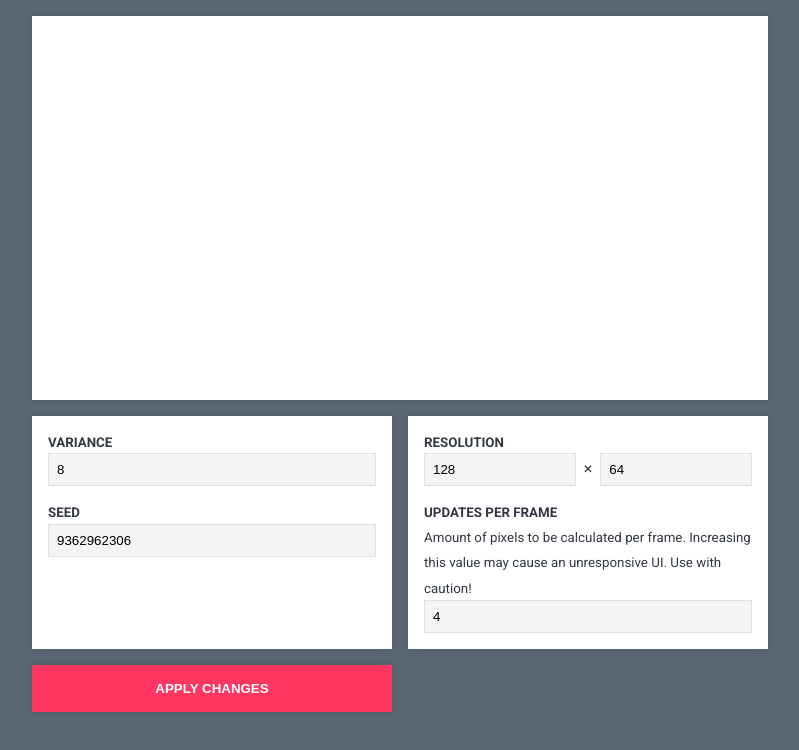
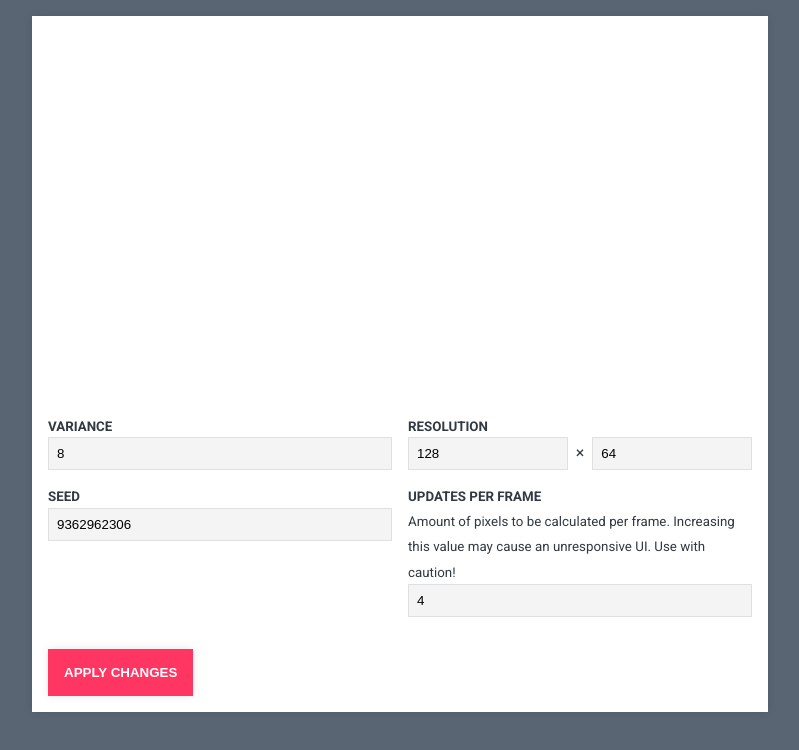
Before and after one commit to timseverien/doodles, a website with bundled scripts: page ml-art-orthogonal/index.html in a window 1280 px wide. Shown: the whole page, without its empty margins (240-1039 px from the left). Built offline with nearby package versions, Linux system fonts and the light colour scheme; a script that the page names is missing.

Commit message:
Improve app styling

```diff
--- a/ml-art-orthogonal/assets/main.css
+++ b/ml-art-orthogonal/assets/main.css
@@ -18,6 +18,7 @@ body {
 }
 
 button {
+	display: inline-block;
 	padding: 1rem;
 	border: 0;
 	background-color: #ff3562;
@@ -68,17 +69,7 @@ h1 {
  * Objects
  ********************************/
 
-.app {
-	display: grid;
-	margin-top: 1rem;
-
-	grid-template-areas: 'figure'
-		'settings-input'
-		'settings-image'
-		'settings-actions';
-	grid-template-columns: 1fr;
-	gap: 1rem;
-}
+.app {}
 .app__figure {
 	grid-area: figure;
 }
@@ -93,16 +84,17 @@ h1 {
 }
 @media only screen and (min-width: 36rem) {
 	.app {
+		display: grid;
 		grid-template-areas: 'figure figure'
 			'settings-input settings-image'
-			'settings-actions .';
+			'settings-actions settings-actions';
 		grid-template-columns: 1fr 1fr;
+		gap: 1rem;
 	}
 }
 
 .container {
-	padding-left: 1rem;
-	padding-right: 1rem;
+	padding: 1rem;
 	margin-left: auto;
 	margin-right: auto;
 	max-width: 48rem;
@@ -113,7 +105,7 @@ h1 {
  ********************************/
 
 .card {
-	padding: 1rem 1rem 0;
+	padding: 1rem;
 	overflow: hidden;
 	background-color: #fff;
 	box-shadow: 0 0 0.5rem rgba(0, 0, 0, 0.1);
--- a/ml-art-orthogonal/index.html
+++ b/ml-art-orthogonal/index.html
@@ -13,9 +13,10 @@
 
 	<h1 class="visually-hidden">Abstract Art by a Neural Network</h1>
 
-	<main class="container app">
+	<main class="container">
+		<div class="app card">
 			<div class="app__figure">
-			<figure class="card figure">
+				<figure class="figure">
 					<canvas id="output-canvas"></canvas>
 					<figcaption class="figure__meta">
 						<span class="figure__meta-item" id="output-progress"></span>
@@ -24,7 +25,7 @@
 				</figure>
 			</div>
 
-		<div class="app__settings-input card">
+			<div class="app__settings-input">
 				<div class="form-control">
 					<label for="input-variance" class="form-control__label">Variance</label>
 					<input type="number" min="0" step="1" value="8" id="input-variance" class="form-control__field">
@@ -36,7 +37,7 @@
 				</div>
 			</div>
 
-		<div class="app__settings-image card">
+			<div class="app__settings-image">
 				<fieldset class="form-control">
 					<legend class="form-control__label">Resolution</legend>
 
@@ -58,9 +59,12 @@
 						<input type="number" min="0" max="512" step="1" value="4" id="input-updates-per-frame" class="form-control__field">
 					</div>
 				</div>
+
+				<div>
+						<button id="button-apply">Apply changes</button>
 				</div>
-
-		<button id="button-apply">Apply changes</button>
+			</div>
+		</div>
 	</main>
 
 	<script src="https://cdn.jsdelivr.net/npm/@tensorflow/tfjs@0.11.7"></script>
```
Lines whose indentation alone changed are shown as unchanged.
